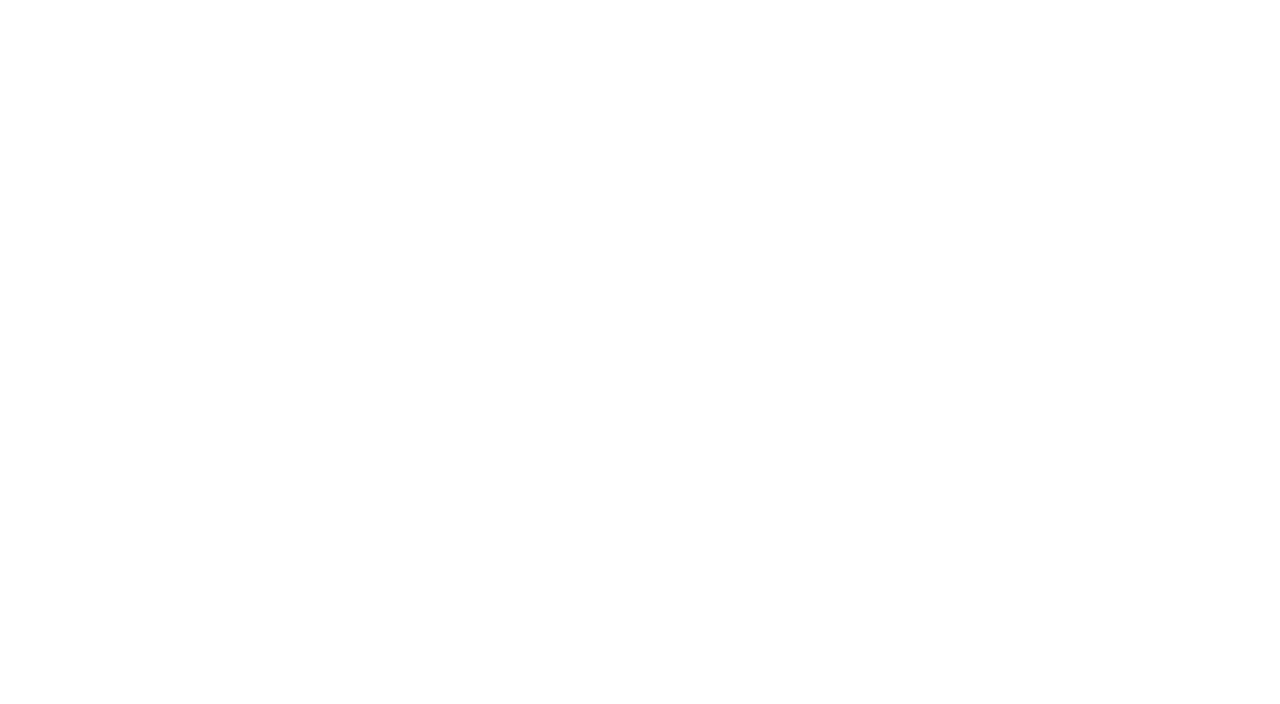
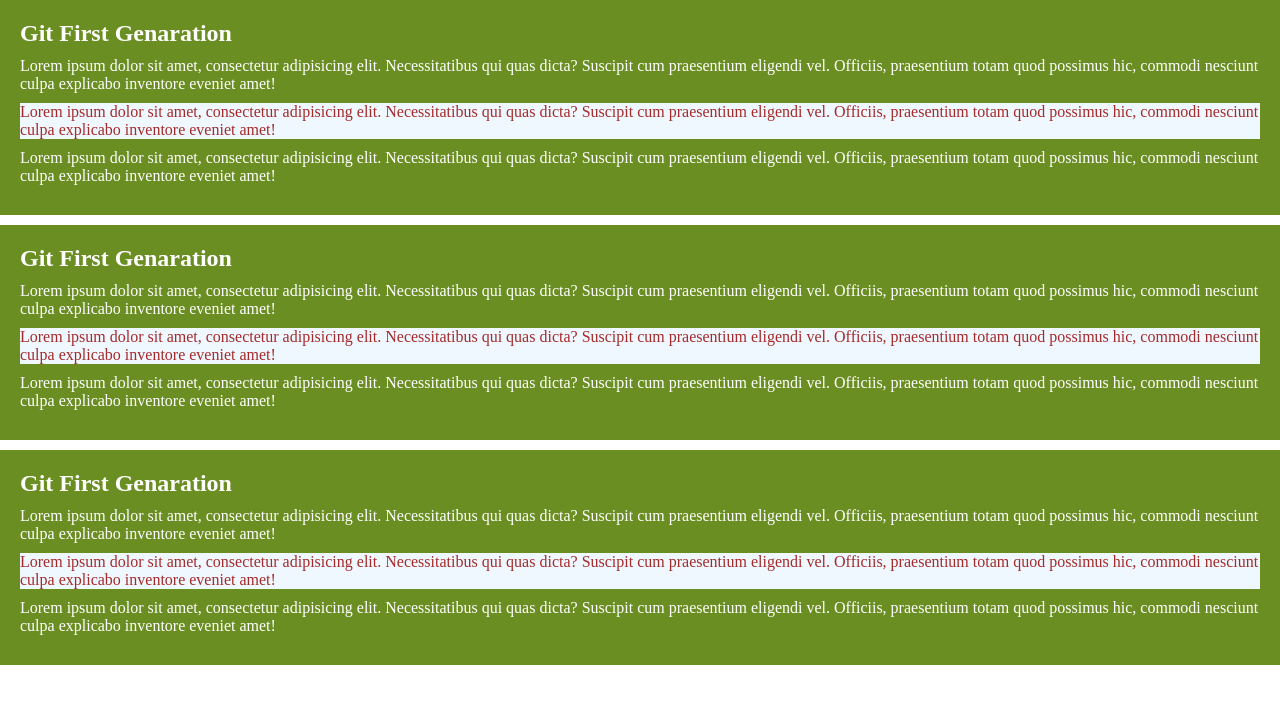
Before and after one commit to shahadat-5/git-hub-project, a plain HTML site: page index.html in a window 1280 px wide. Drawn offline with Linux system fonts and the light colour scheme.

```diff
--- a/index.html
+++ b/index.html
@@ -4,8 +4,45 @@
         <meta charset="UTF-8">
         <meta name="viewport" content="width=device-width, initial-scale=1.0">
         <title>Git ub project</title>
+        <link rel="stylesheet" href="style.css">
+        <style>
+            #backround {
+                background-color: olivedrab;
+                padding: 20px;
+                margin-bottom: 10px;
+
+            }
+            h2,p {
+                color: white;
+                margin-bottom: 10px;
+            }
+            .lorem {
+                color: brown;
+                background-color: aliceblue;
+            }
+
+
+
+        </style>
     </head>
     <body>
-
+        <div id="backround">
+            <h2 >Git First Genaration</h2>
+            <p >Lorem ipsum dolor sit amet, consectetur adipisicing elit. Necessitatibus qui quas dicta? Suscipit cum praesentium eligendi vel. Officiis, praesentium totam quod possimus hic, commodi nesciunt culpa explicabo inventore eveniet amet!</p>
+            <p class="lorem" >Lorem ipsum dolor sit amet, consectetur adipisicing elit. Necessitatibus qui quas dicta? Suscipit cum praesentium eligendi vel. Officiis, praesentium totam quod possimus hic, commodi nesciunt culpa explicabo inventore eveniet amet!</p>
+            <p >Lorem ipsum dolor sit amet, consectetur adipisicing elit. Necessitatibus qui quas dicta? Suscipit cum praesentium eligendi vel. Officiis, praesentium totam quod possimus hic, commodi nesciunt culpa explicabo inventore eveniet amet!</p>
+        </div>
+        <div id="backround">
+            <h2 >Git First Genaration</h2>
+            <p >Lorem ipsum dolor sit amet, consectetur adipisicing elit. Necessitatibus qui quas dicta? Suscipit cum praesentium eligendi vel. Officiis, praesentium totam quod possimus hic, commodi nesciunt culpa explicabo inventore eveniet amet!</p>
+            <p class="lorem" >Lorem ipsum dolor sit amet, consectetur adipisicing elit. Necessitatibus qui quas dicta? Suscipit cum praesentium eligendi vel. Officiis, praesentium totam quod possimus hic, commodi nesciunt culpa explicabo inventore eveniet amet!</p>
+            <p >Lorem ipsum dolor sit amet, consectetur adipisicing elit. Necessitatibus qui quas dicta? Suscipit cum praesentium eligendi vel. Officiis, praesentium totam quod possimus hic, commodi nesciunt culpa explicabo inventore eveniet amet!</p>
+        </div>
+        <div id="backround">
+            <h2 >Git First Genaration</h2>
+            <p >Lorem ipsum dolor sit amet, consectetur adipisicing elit. Necessitatibus qui quas dicta? Suscipit cum praesentium eligendi vel. Officiis, praesentium totam quod possimus hic, commodi nesciunt culpa explicabo inventore eveniet amet!</p>
+            <p class="lorem" >Lorem ipsum dolor sit amet, consectetur adipisicing elit. Necessitatibus qui quas dicta? Suscipit cum praesentium eligendi vel. Officiis, praesentium totam quod possimus hic, commodi nesciunt culpa explicabo inventore eveniet amet!</p>
+            <p >Lorem ipsum dolor sit amet, consectetur adipisicing elit. Necessitatibus qui quas dicta? Suscipit cum praesentium eligendi vel. Officiis, praesentium totam quod possimus hic, commodi nesciunt culpa explicabo inventore eveniet amet!</p>
+        </div>
     </body>
 </html>
```
Also changed, not shown: img/Screenshot_2.jpg (renamed from Screenshot_2.jpg).
